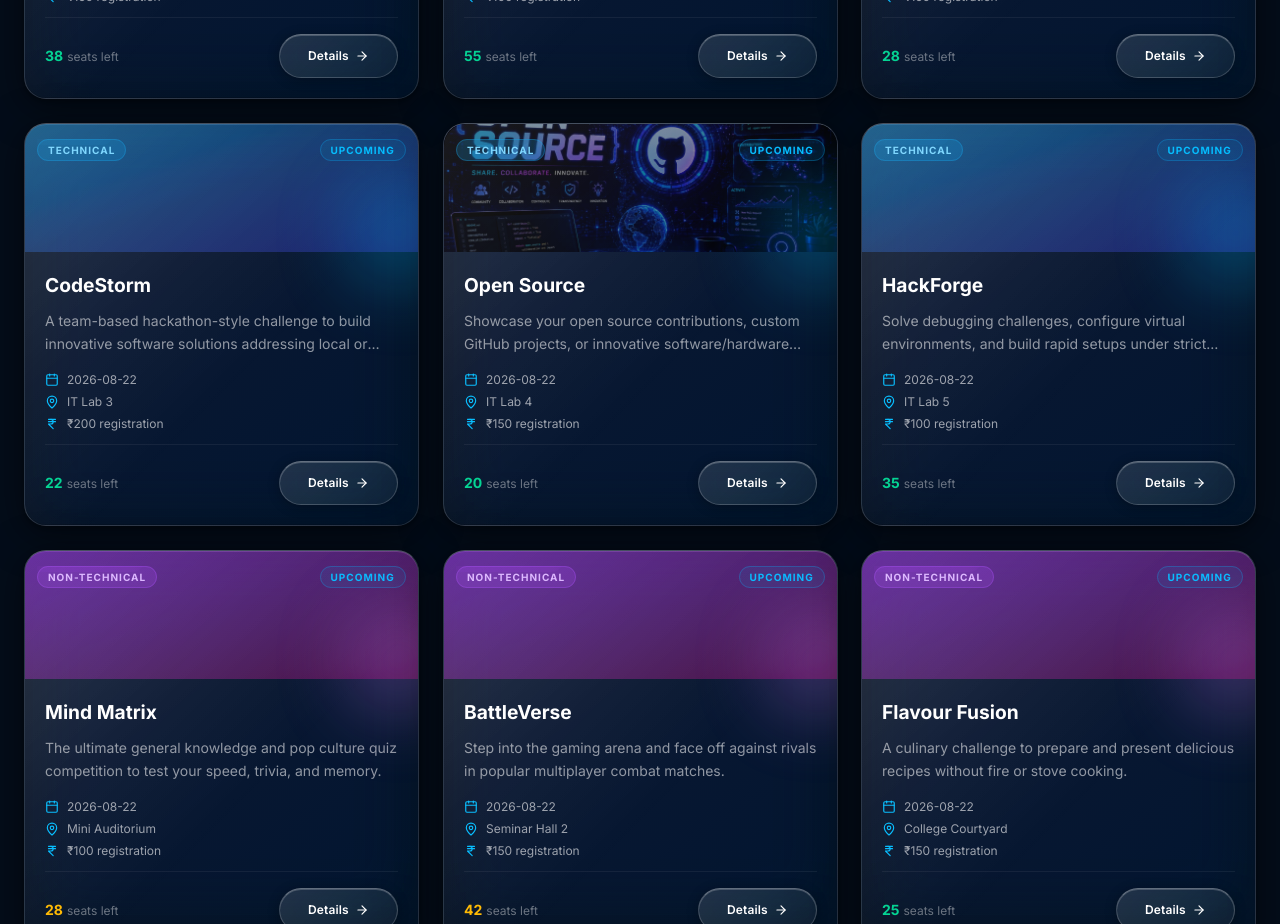
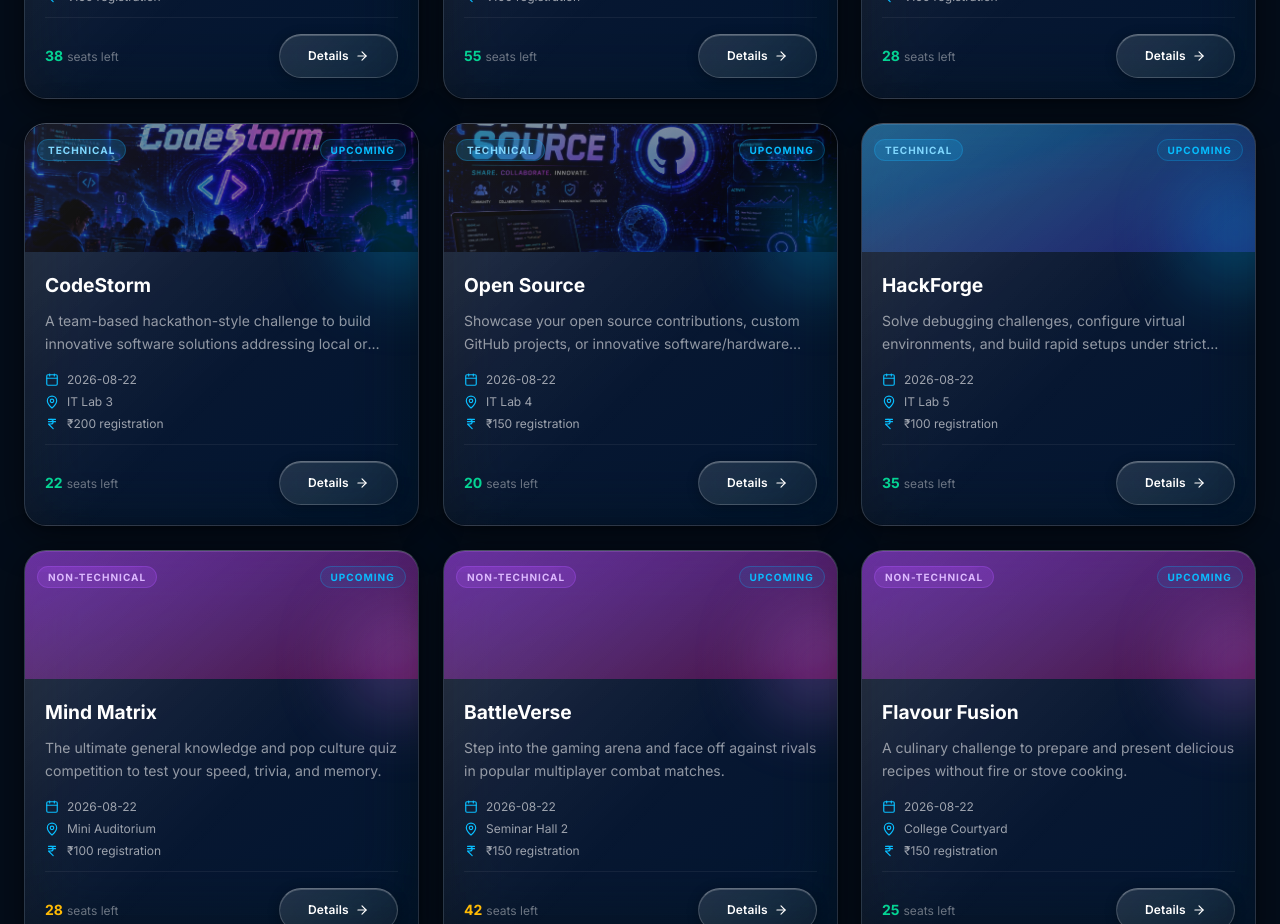
Before and after one commit to maithreyan12/INFOGRAM26, a Next.js app in the folder infogram26-app/: page /events in a window 1280 px wide. Shown: the part 840-1764 px from the top of the page. Built offline with nearby package versions, Linux system fonts and the light colour scheme; no server answers; the database is empty.

Commit message:
feat: add codestorm event image

```diff
--- a/infogram26-app/src/app/events/[slug]/page.tsx
+++ b/infogram26-app/src/app/events/[slug]/page.tsx
@@ -98,6 +98,7 @@ const demoEvents: Event[] = [
     coordinatorName: 'Thameem',
     organizerName: 'IT Association',
     contactNumber: '9361900720',
+    bannerUrl: '/events/codestorm.jpeg',
     status: 'upcoming',
     isFeatured: true,
     createdAt: new Date(),
--- a/infogram26-app/src/app/events/page.tsx
+++ b/infogram26-app/src/app/events/page.tsx
@@ -97,6 +97,7 @@ const demoEvents: Event[] = [
     coordinatorName: 'Thameem',
     organizerName: 'IT Association',
     contactNumber: '9361900720',
+    bannerUrl: '/events/codestorm.jpeg',
     status: 'upcoming',
     isFeatured: true,
     createdAt: new Date(),
--- a/infogram26-app/src/store/eventStore.ts
+++ b/infogram26-app/src/store/eventStore.ts
@@ -64,6 +64,7 @@ const INITIAL_EVENTS: Event[] = [
     venue: 'IT Lab 3', date: '2026-08-22', startTime: '09:00', endTime: '16:00',
     registrationDeadline: '2026-08-20', registrationFee: 200, maxParticipants: 40, registeredCount: 0,
     coordinatorName: 'Thameem', organizerName: 'IT Association', contactNumber: '9361900720',
+    bannerUrl: '/events/codestorm.jpeg',
     status: 'upcoming', isFeatured: true, organizerUid: '', createdAt: new Date(), updatedAt: new Date(),
   },
   {
```
Also changed, not shown: infogram26-app/public/events/codestorm.jpeg (added).
